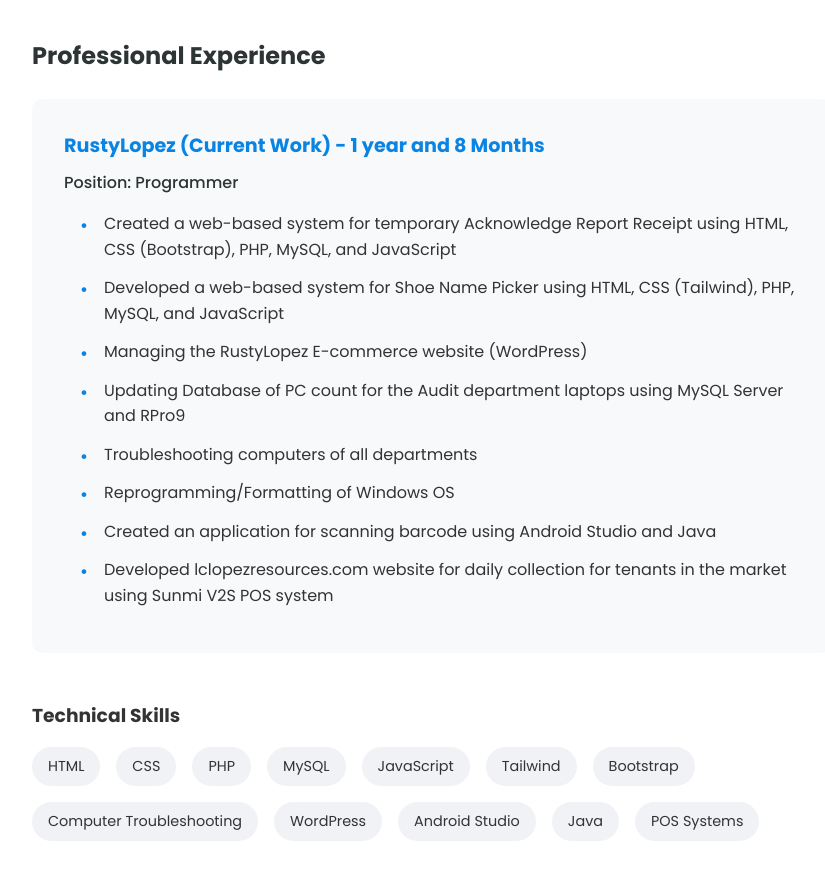
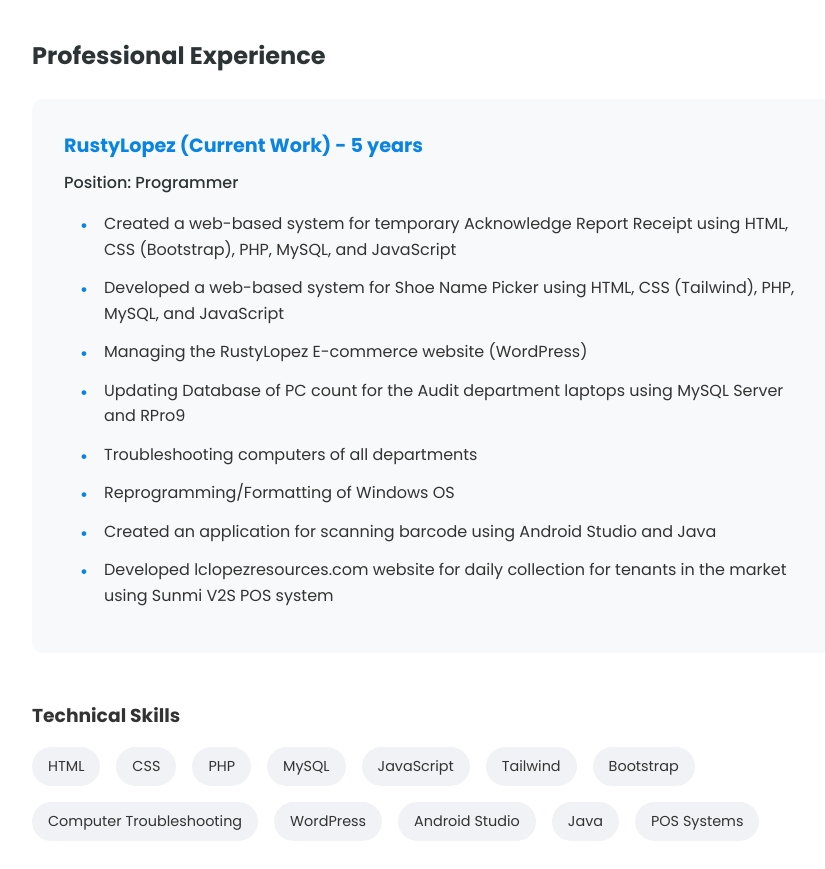
Before and after one commit to Aian24/portfolioaian, a plain HTML site: page index.html in a window 1280 px wide. Shown: the part 1080-1949 px from the top of the page, without its empty margins (208-1033 px from the left). Drawn offline with Linux system fonts and the light colour scheme.

Commit message:
Add files via upload

```diff
--- a/index.html
+++ b/index.html
@@ -60,7 +60,7 @@
                 <div class="experience">
                     <h3>Professional Experience</h3>
                     <div class="experience-item">
-                        <h4>RustyLopez (Current Work) - 1 year and 8 Months</h4>
+                        <h4>RustyLopez (Current Work) - 5 years</h4>
                         <h5>Position: Programmer</h5>
                         <ul class="experience-list">
                             <li>Created a web-based system for temporary Acknowledge Report Receipt using HTML, CSS (Bootstrap), PHP, MySQL, and JavaScript</li>
```
